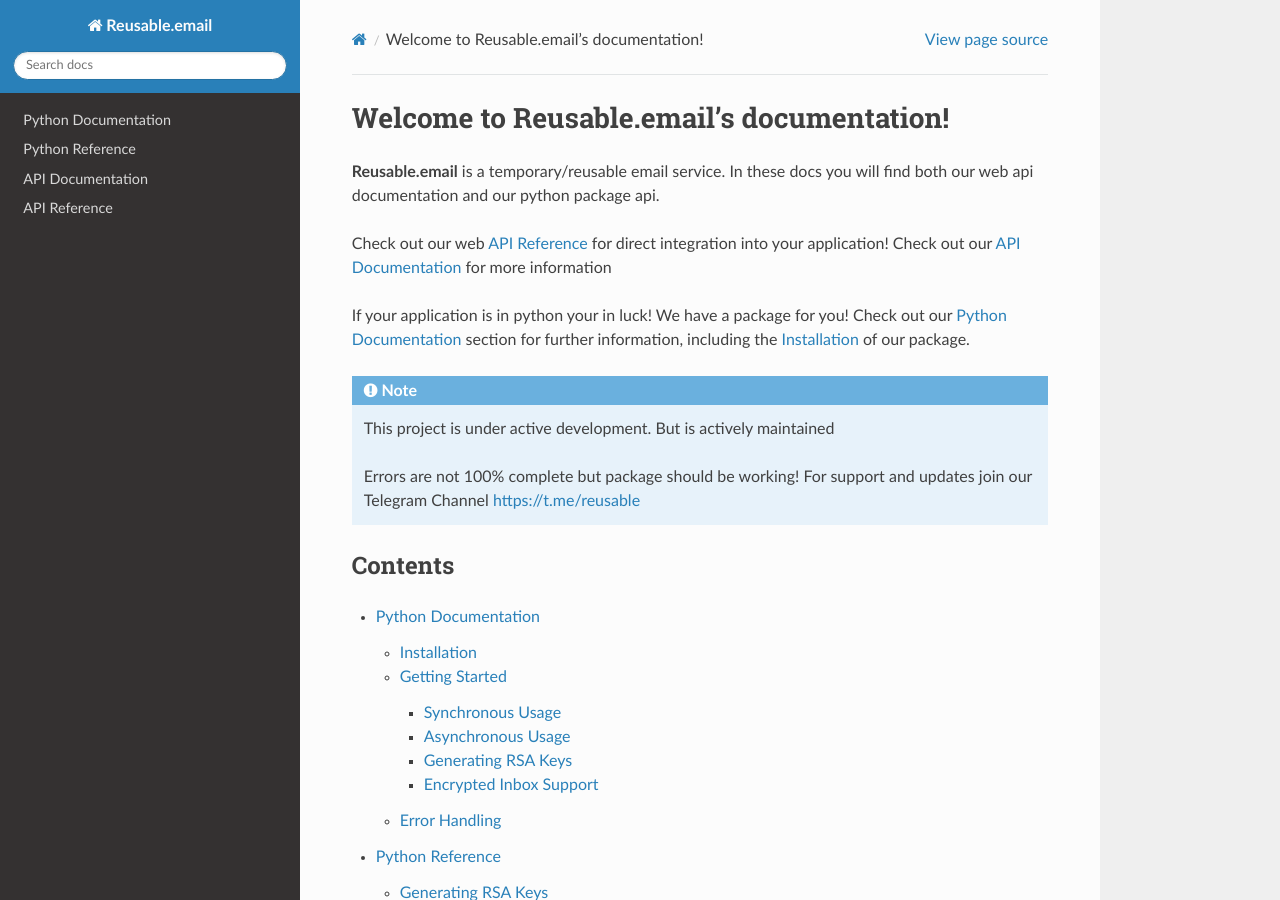
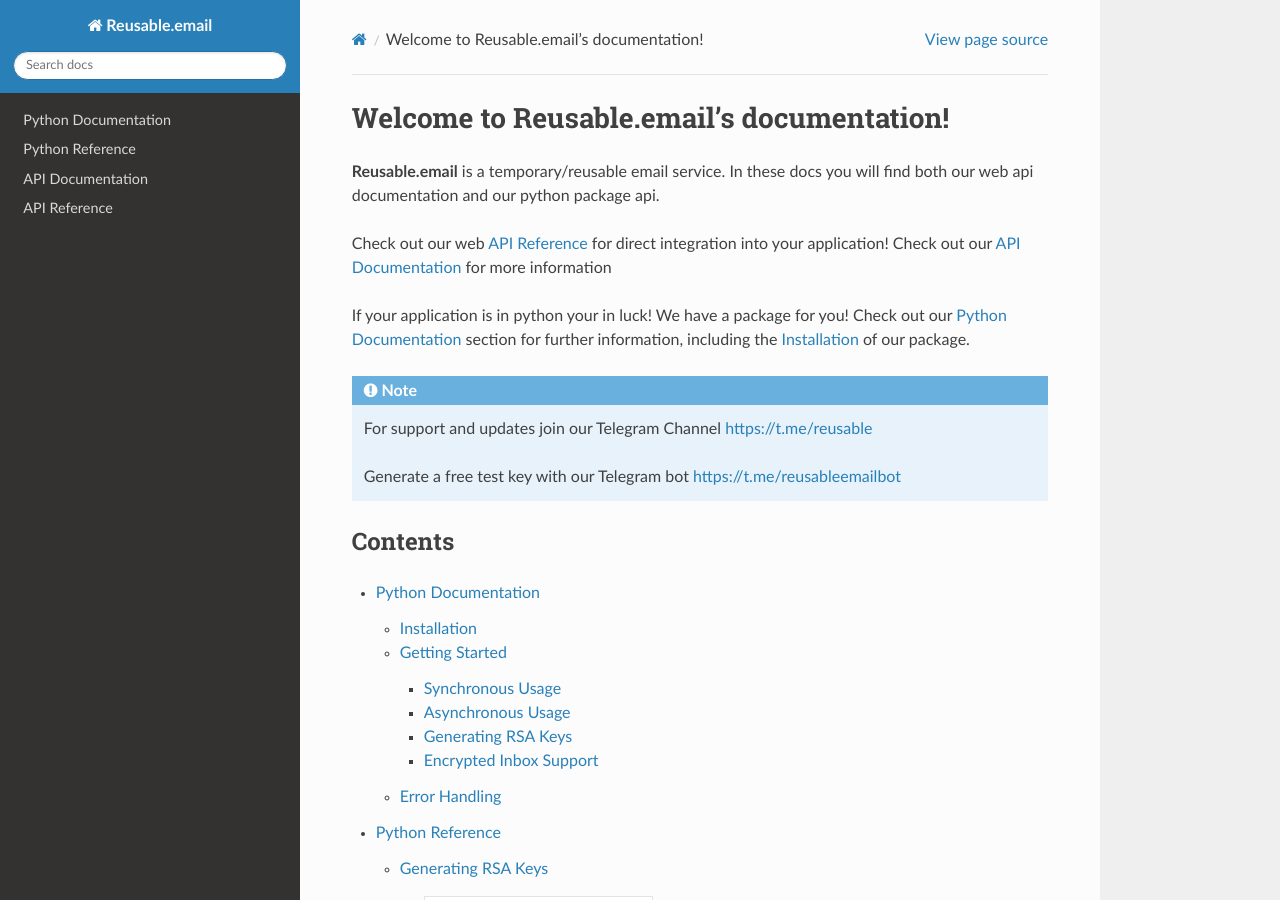
Before and after one commit to Carter2565/Reusable-email, a Sphinx documentation site: the page built from docs/source/index.rst, in a window 1280 px wide and 900 px high. Built offline with Sphinx 7.4.7 and the Read the Docs theme 3.1.0, drawn with Linux system fonts in a browser that asks for light colours.

Commit message:
modified:   docs/source/index.rst

```diff
--- a/docs/source/index.rst
+++ b/docs/source/index.rst
@@ -12,11 +12,9 @@
 :ref:`Installation` of our package.
 
 .. note::
+   For support and updates join our Telegram Channel https://t.me/reusable
 
-   This project is under active development. But is actively maintained
-
-   Errors are not 100% complete but package should be working!
-   For support and updates join our Telegram Channel https://t.me/reusable
+   Generate a free test key with our Telegram bot https://t.me/reusableemailbot
 
 Contents
 --------
```
